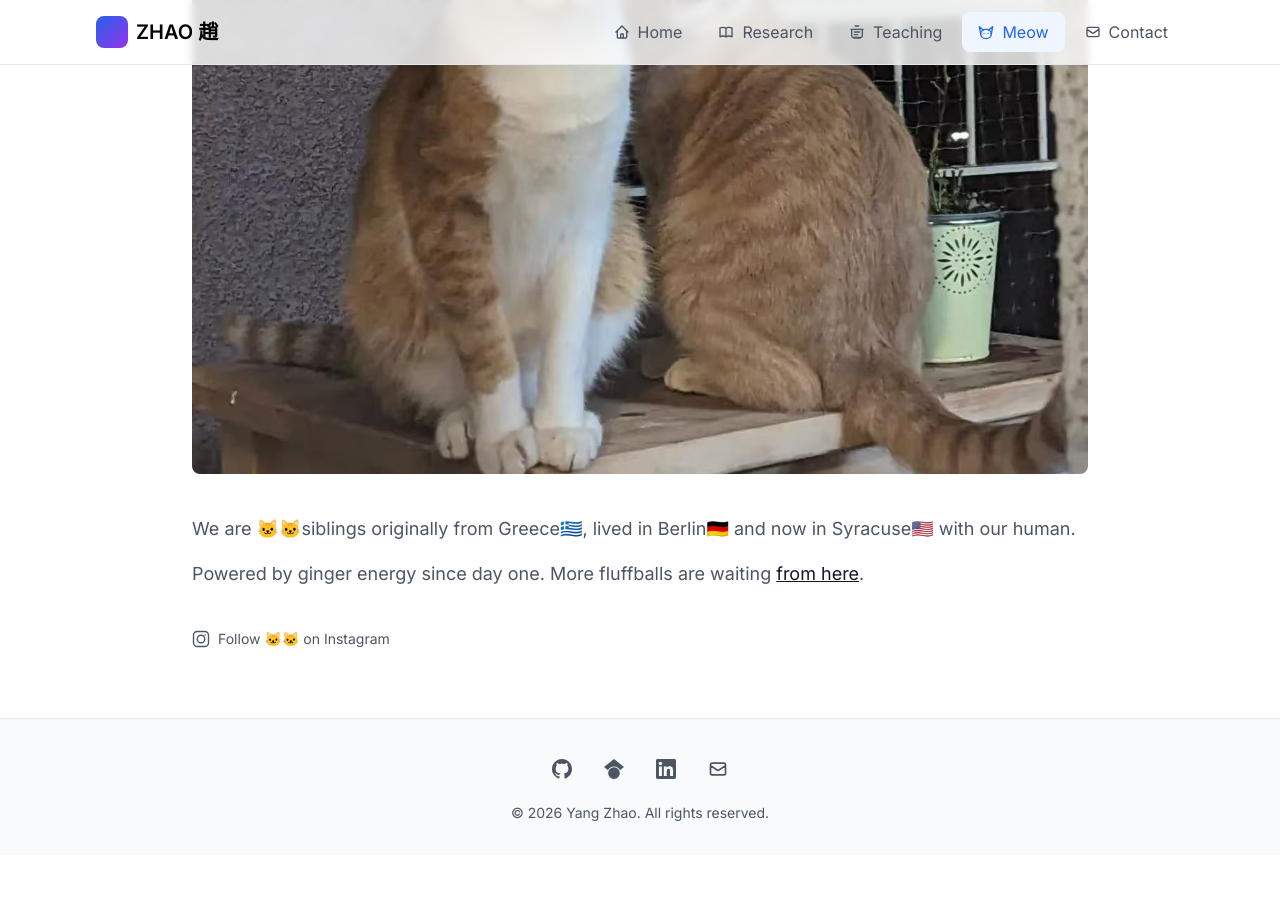
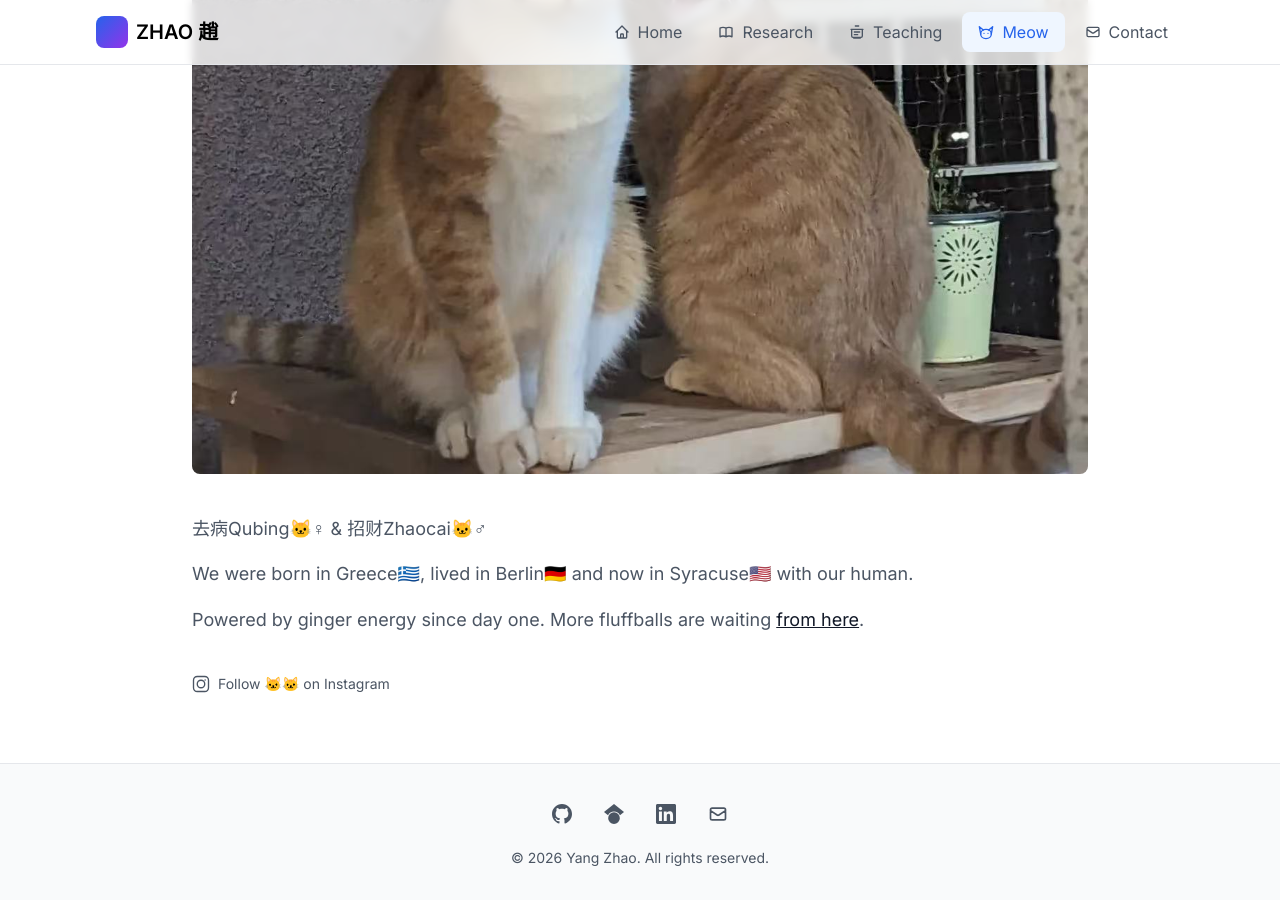
Before and after one commit to yzhao-is/yzhao-is.github.io, a Jekyll site: the page built from cat.html, in a window 1280 px wide and 900 px high, scrolled down 631 px. Built offline with Jekyll 4.4.1, drawn with Linux system fonts in a browser that asks for light colours; nearby versions of some CDN libraries; before the commit the page ends 1486 px from its top, so only the background shows below that.

Commit message:
Update cat.html

```diff
--- a/cat.html
+++ b/cat.html
@@ -11,13 +11,14 @@ title: Meow
   <div class="rounded-lg overflow-hidden bg-gray-100">
     <img
       src="/assets/images/cats.jpg"
-      alt="去病Qubing🐱♀ & 招财Zhaocai🐱♂"
+      alt="cats"
       class="w-full h-auto"
     >
   </div>
 
   <div class="text-gray-600 text-lg space-y-4 leading-relaxed">
-    <p>We are 🐱🐱siblings originally from Greece🇬🇷, lived in Berlin🇩🇪 and now in Syracuse🇺🇸 with our human.</p>
+    <p>去病Qubing🐱♀ & 招财Zhaocai🐱♂</p>
+    <p>We were born in Greece🇬🇷, lived in Berlin🇩🇪 and now in Syracuse🇺🇸 with our human.</p>
     <p>Powered by ginger energy since day one. More fluffballs are waiting <a href="https://www.letsbesmart-greece.org/" target="_blank" rel="noopener noreferrer" class="text-gray-900 underline hover:text-black transition-colors">from here</a>.</p>
   </div>
 
```
